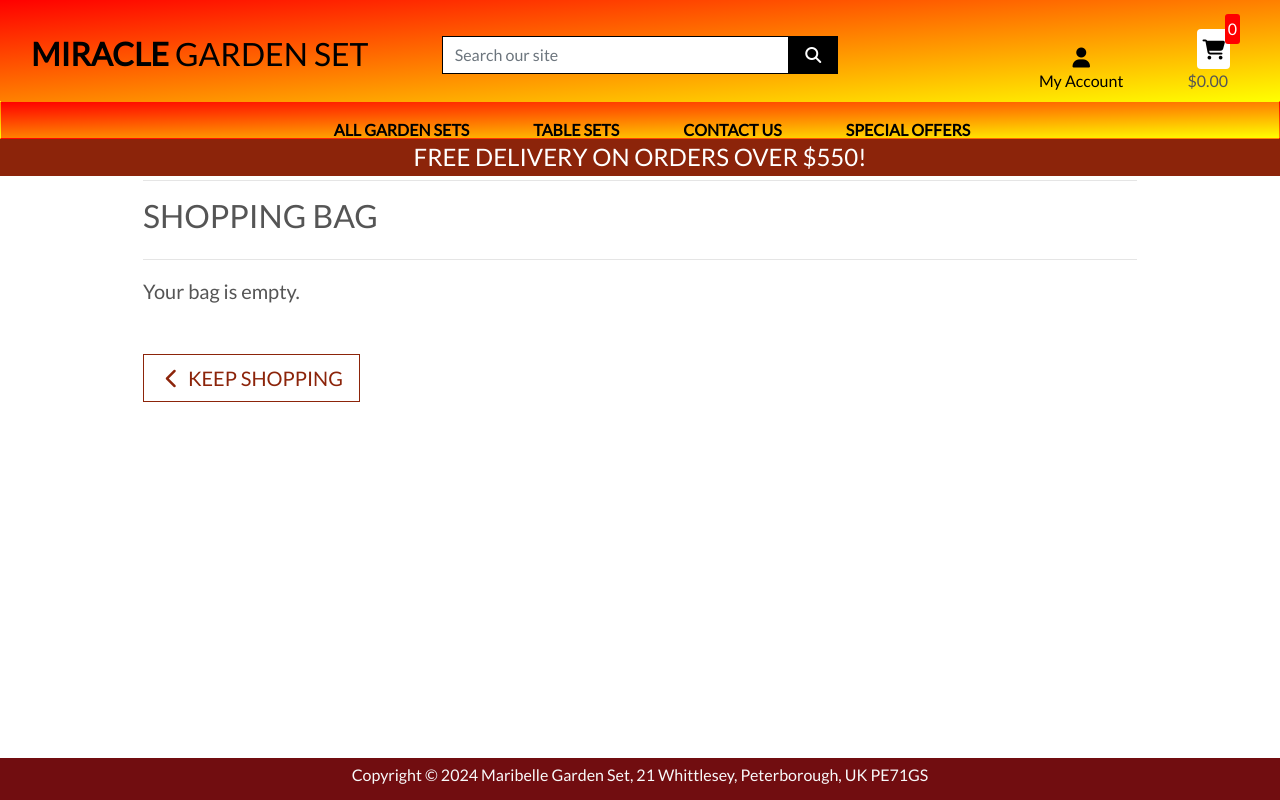
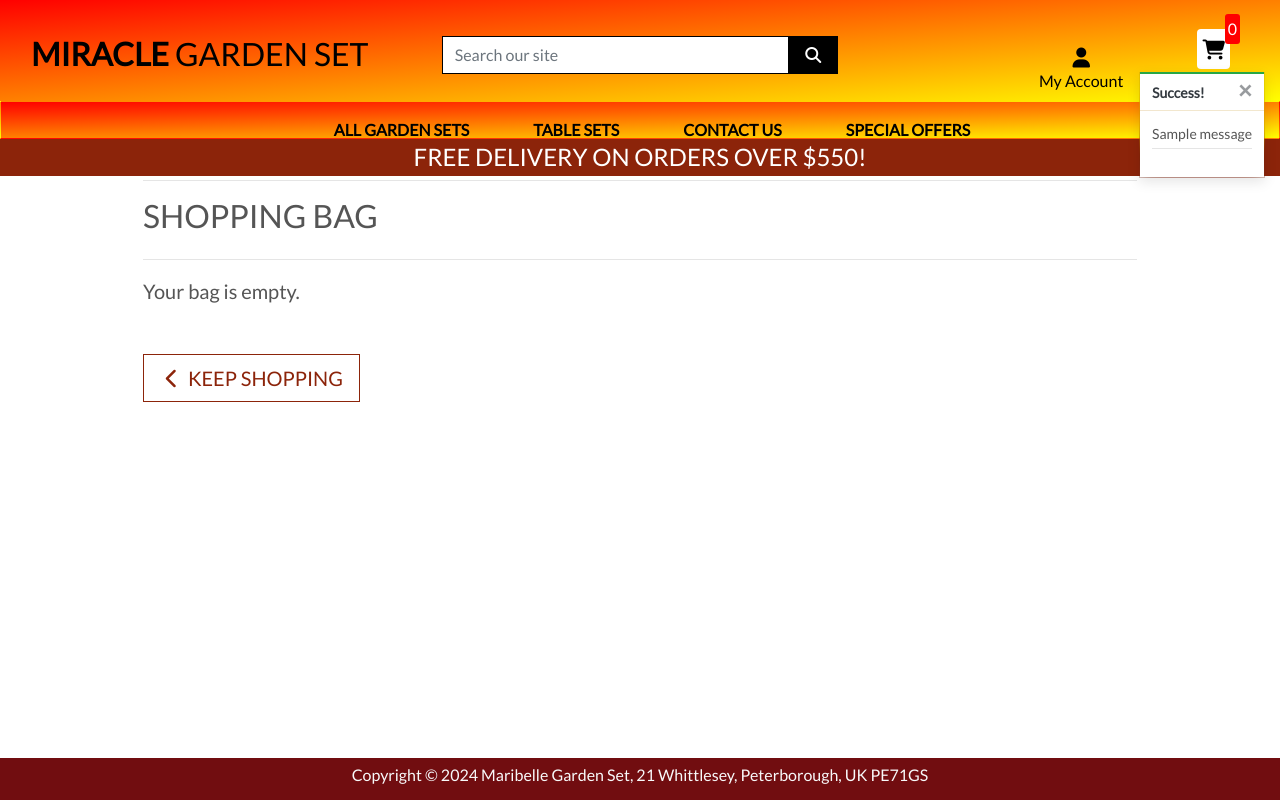
Before and after one commit to Maribel-88/Miracle_garden_set, a Django app: page /cart/ in a window 1280 px wide. Run offline with Django 3.2, Linux system fonts and the light colour scheme; tables that the repository leaves empty hold one stand-in row (values such as "Sample post"); one stand-in notice (Sample message) is shown; some libraries are stand-ins or nearby versions.

Commit message:
Added toast notification functionality

```diff
--- a/cart/views.py
+++ b/cart/views.py
@@ -13,14 +13,17 @@ def view_cart(request):
 def add_to_cart(request, item_id):
     """ Add a quantity of the specified product to the shopping bag """
 
+    gardenset = get_object_or_404(Gardenset, pk=item_id)
     quantity = int(request.POST.get('quantity'))
     redirect_url = request.POST.get('redirect_url')
     cart = request.session.get('cart', {})
 
     if item_id in list(cart.keys()):
         cart[item_id] += quantity
+        messages.success(request, f'Updated {gardenset.name} quantity to {cart[item_id]}')
     else:
         cart[item_id] = quantity
+        messages.success(request, f'Added {gardenset.name} to your cart')
 
     request.session['cart'] = cart
     return redirect(redirect_url)
--- a/miracle_garden_set/settings.py
+++ b/miracle_garden_set/settings.py
@@ -79,6 +79,8 @@ TEMPLATES = [
         },
     },
 ]
+
+MESSAGE_STORAGE = 'django.contrib.messages.storage.session.SessionStorage'
 
 AUTHENTICATION_BACKENDS = (
     # Needed to login by username in Django admin, regardless of `allauth`
--- a/static/css/base.css
+++ b/static/css/base.css
@@ -5,7 +5,7 @@ html {
 body {
     background: url('/media/background.jpg') no-repeat center center fixed;
     background-size: cover;
-
+    height: calc(100vh - 164px);
     color: #555;
     font-family: 'Lato';
 }
@@ -145,6 +145,23 @@ a.category-badge > span.badge:hover {
     margin-top: 0px;
 }
 
+/* -------------------------------------------- bootstrap toasts */
+
+.message-container {
+    position: fixed;
+    top: 72px;
+    right: 15px;
+    z-index: 99999999;
+}
+
+.custom-toast {
+    overflow: visible;
+}
+
+.toast-capper {
+    height: 2px;
+}
+
 
 .cartIcon {
     position: relative;
--- a/templates/base.html
+++ b/templates/base.html
@@ -186,7 +186,21 @@
 </footer>
 
     {% if messages %}
-        <div class="message-container"></div>
+        <div class="message-container">
+            {% for message in messages %}
+                {% with message.level as level %}
+                    {% if level == 40 %}
+                        {% include 'includes/toasts/toast_error.html' %}
+                    {% elif level == 30 %}
+                        {% include 'includes/toasts/toast_warning.html' %}
+                    {% elif level == 25 %}
+                        {% include 'includes/toasts/toast_success.html' %}
+                    {% else %}
+                        {% include 'includes/toasts/toast_info.html' %}
+                    {% endif %}
+                {% endwith %}
+            {% endfor %}
+        </div>
     {% endif %}
 
     {% block page_header %}
@@ -196,6 +210,9 @@
     {% endblock %}
 
     {% block postloadjs %}
+    <script type="text/javascript">
+        $('.toast').toast('show');
+    </script>
     {% endblock %}
 
 
--- /dev/null
+++ b/templates/includes/toasts/toast_success.html
@@ -0,0 +1,53 @@
+<div class="toast custom-toast rounded-0 border-top-0" data-autohide="false">
+    <div class="arrow-up arrow-success"></div>
+    <div class="w-100 toast-capper bg-success"></div>
+    <div class="toast-header bg-white text-dark">
+        <strong class="mr-auto">Success!</strong>
+        <button type="button" class="ml-2 mb-1 close text-dark" data-dismiss="toast" aria-label="Close">
+            <span aria-hidden="true">&times;</span>
+        </button>
+    </div>
+    <div class="toast-body bg-white">
+        <div class="row">
+            <div class="col">
+                {{ message }}
+                <hr class="mt-1 mb-3">
+            </div>
+        </div>
+        {% if grand_total %}
+            <p class="logo-font bg-white text-black py-1">Your Bag ({{ gardenset_count }})</p>
+            <div class="bag-notification-wrapper">
+                {% for item in cart_items %}
+                    <div class="row">
+                        <div class="col-3 my-1">
+                            <img class="w-100" src="{{ item.gardenset.image.url }}">
+                        </div>
+                        <div class="col-9">
+                            <p class="my-0"><strong>{{ item.gardenset.name }}</strong></p>
+                            <p class="my-0 small text-muted">Qty: {{ item.quantity }}</p>
+                        </div>
+                    </div>
+                {% endfor %}
+            </div>
+            <div class="row">
+                <div class="col">
+                    <strong><p class="mt-3 mb-1 text-black">
+                        Total{% if free_delivery_delta > 0 %} (Exc. booking fee){% endif %}:
+                        <span class="float-right">${{ total|floatformat:2 }}</span>
+                    </p></strong>
+                    {% if free_delivery_delta > 0 %}
+                        <p class="mb-0 p-2 bg-warning shadow-sm text-black text-center">
+                            Spend <strong>${{ free_booking_delta }}</strong> more to get free booking!
+                        </p>
+                    {% endif %}
+                    <a href="{% url 'view_cart' %}" class="btn btn-black btn-block rounded-0">
+                        <span class="text-uppercase">Go To Secure Checkout</span>
+                        <span class="icon">
+                            <i class="fas fa-lock"></i>
+                        </span>
+                    </a>
+                </div>
+            </div>
+        {% endif %}
+    </div>
+</div>
```
Also changed, not shown: templates/includes/toasts/toast_error.html (added, +13 -0 lines), templates/includes/toasts/toast_info.html (added, +13 -0 lines), templates/includes/toasts/toast_warning.html (added, +13 -0 lines).
